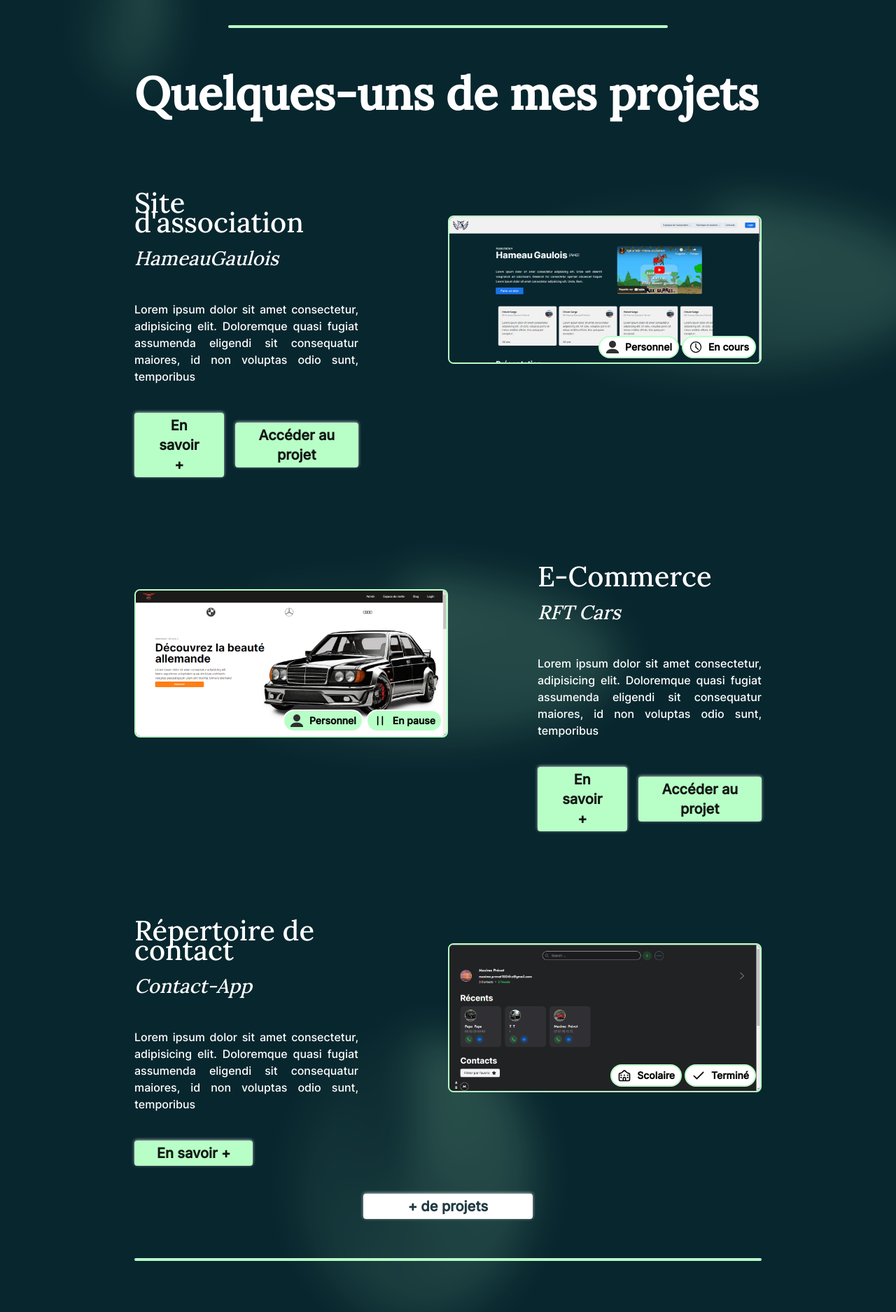
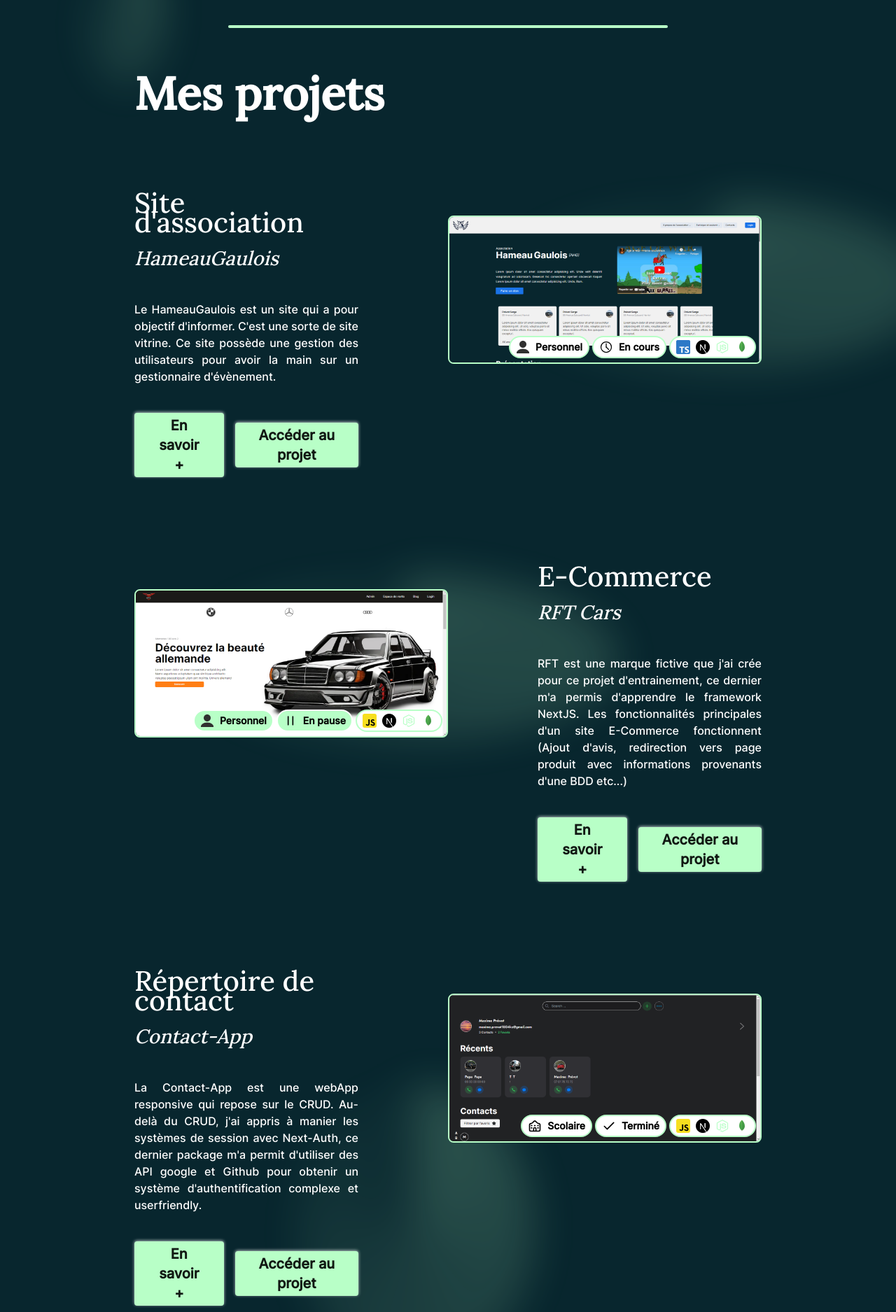
Before and after one commit to Lirido1404/portfolio2024, a React (Create React App) app: page / in a window 1280 px wide. Shown: the part 700-2575 px from the top of the page at 70% size. Built offline with nearby package versions, Linux system fonts and the light colour scheme.

Commit message:
manquepageN2

```diff
--- a/src/Components/Mainlayout.jsx
+++ b/src/Components/Mainlayout.jsx
@@ -198,6 +198,12 @@ function Mainlayout() {
                     className="w-16 h-16"
                     draggable={false}
                   />
+                  <img
+                    src={"/framer-motion.svg"}
+                    alt=""
+                    className="w-16 h-16"
+                    draggable={false}
+                  />
                 </div>
 
                 <div className="h-1 w-8 bg-[#B8FFC7] mt-4 rounded-full barresep1"></div>
@@ -249,7 +255,7 @@ function Mainlayout() {
 
         <div className="mt-10 " id="real">
           <h3 className="text-lg text-white text-center font-bold projetstext">
-            Quelques-uns de mes projets
+            Mes projets
           </h3>
         </div>
 
@@ -267,9 +273,10 @@ function Mainlayout() {
               <div className="">
                 <div className="mt-6 flex justify-center texteReal1">
                   <p className="text-justify text-white">
-                    Lorem ipsum dolor sit amet consectetur, adipisicing elit.
-                    Doloremque quasi fugiat assumenda eligendi sit consequatur
-                    maiores, id non voluptas odio sunt, temporibus
+                    Le HameauGaulois est un site qui a pour objectif d'informer.
+                    C'est une sorte de site vitrine. Ce site possède une gestion
+                    des utilisateurs pour avoir la main sur un gestionnaire
+                    d'évènement.
                   </p>
                 </div>
                 <div className="flex justify-center mt-4 cta1 gap-4 items-center">
@@ -311,6 +318,12 @@ function Mainlayout() {
                     </span>
                     <p className="text-sm font-bold">En cours</p>
                   </div>
+                  <div className="p-2 h-8 border-2 bg-white  border-[#B8FFC7] rounded-full flex items-center gap-2">
+                    <img src={"/typescriptt.png"} className="w-5 h-5" alt="" />
+                    <img src={"/nextjslogoo.png"} className="w-5 h-5" alt="" />
+                    <img src={nodejsicon} className="w-5 h-5" alt="" />
+                    <img src={"/mongoodb.svg"} className="w-5 h-5" alt="" />
+                  </div>
                 </div>
               </div>
             </div>
@@ -340,6 +353,12 @@ function Mainlayout() {
                     </span>
                     <p className="text-sm font-bold">En pause</p>
                   </div>
+                  <div className="p-2 h-8 border-2 bg-white  border-[#B8FFC7] rounded-full flex items-center gap-2">
+                    <img src={javascriptlogo} className="w-5 h-5" alt="" />
+                    <img src={"/nextjslogoo.png"} className="w-5 h-5" alt="" />
+                    <img src={nodejsicon} className="w-5 h-5" alt="" />
+                    <img src={"/mongoodb.svg"} className="w-5 h-5" alt="" />
+                  </div>
                 </div>
               </div>
             </div>
@@ -355,9 +374,11 @@ function Mainlayout() {
               <div className="">
                 <div className="mt-6 flex justify-center texteReal1">
                   <p className="text-justify text-white">
-                    Lorem ipsum dolor sit amet consectetur, adipisicing elit.
-                    Doloremque quasi fugiat assumenda eligendi sit consequatur
-                    maiores, id non voluptas odio sunt, temporibus
+                    RFT est une marque fictive que j'ai crée pour ce projet
+                    d'entrainement, ce dernier m'a permis d'apprendre le
+                    framework NextJS. Les fonctionnalités principales d'un site
+                    E-Commerce fonctionnent (Ajout d'avis, redirection vers page
+                    produit avec informations provenants d'une BDD etc...)
                   </p>
                 </div>
                 <div className="flex justify-center mt-4 cta1 gap-4 items-center">
@@ -368,7 +389,7 @@ function Mainlayout() {
                       </p>
                     </button>
                   </Link>
-                  <Link to="https://hameau-gaulois.vercel.app/" target="blank">
+                  <Link to="https://rft-2.vercel.app/" target="blank">
                     <button className="bg-[#B8FFC7] px-8 py-1  rounded border-1 border-[#EDEDED] btncta">
                       <p className="text-xl font-bold opacity-90 ">
                         Accéder au projet
@@ -395,16 +416,28 @@ function Mainlayout() {
               <div className="">
                 <div className="mt-6 flex justify-center texteReal1">
                   <p className="text-justify text-white">
-                    Lorem ipsum dolor sit amet consectetur, adipisicing elit.
-                    Doloremque quasi fugiat assumenda eligendi sit consequatur
-                    maiores, id non voluptas odio sunt, temporibus
+                    La Contact-App est une webApp responsive qui repose sur le
+                    CRUD. Au-delà du CRUD, j'ai appris à manier les systèmes de
+                    session avec Next-Auth, ce dernier package m'a permit
+                    d'utiliser des API google et Github pour obtenir un système
+                    d'authentification complexe et userfriendly.
                   </p>
                 </div>
-                <div className="flex justify-center mt-4 cta1">
-                  <Link to="/Webdocumentaire">
+                <div className="flex justify-center mt-4 cta1 gap-4 items-center">
+                  <Link to="/Digi4All">
                     <button className="bg-[#B8FFC7] px-8 py-1  rounded border-1 border-[#EDEDED] btncta">
                       <p className="text-xl font-bold opacity-90 ">
                         En savoir +
+                      </p>
+                    </button>
+                  </Link>
+                  <Link
+                    to="https://contact-app-ivory-rho.vercel.app/"
+                    target="blank"
+                  >
+                    <button className="bg-[#B8FFC7] px-8 py-1  rounded border-1 border-[#EDEDED] btncta">
+                      <p className="text-xl font-bold opacity-90 ">
+                        Accéder au projet
                       </p>
                     </button>
                   </Link>
@@ -431,6 +464,12 @@ function Mainlayout() {
                       <img src={"/checkk.svg"} className="w-5 h-5" alt="" />
                     </span>
                     <p className="text-sm font-bold">Terminé</p>
+                  </div>
+                  <div className="p-2 h-8 border-2 bg-white  border-[#B8FFC7] rounded-full flex items-center gap-2">
+                    <img src={javascriptlogo} className="w-5 h-5" alt="" />
+                    <img src={"/nextjslogoo.png"} className="w-5 h-5" alt="" />
+                    <img src={nodejsicon} className="w-5 h-5" alt="" />
+                    <img src={"/mongoodb.svg"} className="w-5 h-5" alt="" />
                   </div>
                 </div>
               </div>
@@ -487,6 +526,15 @@ function Mainlayout() {
                           </span>
                           <p className="text-sm font-bold">Terminé</p>
                         </div>
+                        <div className="p-2 h-8 border-2 bg-white  border-[#B8FFC7] rounded-full flex items-center gap-2">
+                          <img
+                            src={javascriptlogo}
+                            className="w-5 h-5"
+                            alt=""
+                          />
+                          <img src={reactlogo} className="w-5 h-5" alt="" />
+                          <img src={'/threejss.png'} className="w-5 h-5" alt="" />
+                        </div>
                       </div>
                     </div>
                   </div>
@@ -502,17 +550,30 @@ function Mainlayout() {
                     <div className="">
                       <div className="mt-6 flex justify-center texteReal1">
                         <p className="text-justify text-white">
-                          Lorem ipsum dolor sit amet consectetur, adipisicing
-                          elit. Doloremque quasi fugiat assumenda eligendi sit
-                          consequatur maiores, id non voluptas odio sunt,
-                          temporibus
+                          Ce site web est lié à une API publique qui permet de
+                          récolter des données sur le Covid-19. A partir de ces
+                          données, je crée des graphs en utilisants des
+                          librairies de création de graphs, et j'utilise des
+                          mathématiques pour en tirer certaines conclusions /
+                          constats. J'ai aussi pu essayer de faire de la 3D avec
+                          Three.js
                         </p>
                       </div>
-                      <div className="flex justify-center mt-4 cta1">
-                        <Link to="/CovidTracker">
+                      <div className="flex justify-center mt-4 cta1 gap-4 items-center">
+                        <Link to="/Digi4All">
                           <button className="bg-[#B8FFC7] px-8 py-1  rounded border-1 border-[#EDEDED] btncta">
                             <p className="text-xl font-bold opacity-90 ">
                               En savoir +
+                            </p>
+                          </button>
+                        </Link>
+                        <Link
+                          to="https://shiny-alpaca-e24526.netlify.app/"
+                          target="blank"
+                        >
+                          <button className="bg-[#B8FFC7] px-8 py-1  rounded border-1 border-[#EDEDED] btncta">
+                            <p className="text-xl font-bold opacity-90 ">
+                              Accéder au projet
                             </p>
                           </button>
                         </Link>
@@ -538,17 +599,29 @@ function Mainlayout() {
                     <div className="">
                       <div className="mt-6 flex justify-center texteReal1">
                         <p className="text-justify text-white">
-                          Lorem ipsum dolor sit amet consectetur, adipisicing
-                          elit. Doloremque quasi fugiat assumenda eligendi sit
-                          consequatur maiores, id non voluptas odio sunt,
-                          temporibus
+                          Ce webdocumentaire a pour but d'être dynamique afin
+                          d'immerger le visiteur. J'ai alors crée plusieurs
+                          systèmes de mini-jeux pour rendre l'expérience
+                          interactive. L'immersion est basé sur un système de
+                          swipe au fil de l'experience et d'attribution de
+                          score.
                         </p>
                       </div>
-                      <div className="flex justify-center mt-4 cta1">
-                        <Link to="/Webdocumentaire">
+                      <div className="flex justify-center mt-4 cta1 gap-4 items-center">
+                        <Link to="/Digi4All">
                           <button className="bg-[#B8FFC7] px-8 py-1  rounded border-1 border-[#EDEDED] btncta">
                             <p className="text-xl font-bold opacity-90 ">
                               En savoir +
+                            </p>
+                          </button>
+                        </Link>
+                        <Link
+                          to="https://magical-sopapillas-4fc9b2.netlify.app/"
+                          target="blank"
+                        >
+                          <button className="bg-[#B8FFC7] px-8 py-1  rounded border-1 border-[#EDEDED] btncta">
+                            <p className="text-xl font-bold opacity-90 ">
+                              Accéder au projet
                             </p>
                           </button>
                         </Link>
@@ -583,6 +656,14 @@ function Mainlayout() {
                             />
                           </span>
                           <p className="text-sm font-bold">Terminé</p>
+                        </div>
+                        <div className="p-2 h-8 border-2 bg-white  border-[#B8FFC7] rounded-full flex items-center gap-2">
+                          <img
+                            src={javascriptlogo}
+                            className="w-5 h-5"
+                            alt=""
+                          />
+                          <img src={reactlogo} className="w-5 h-5" alt="" />
                         </div>
                       </div>
                     </div>
```
Also changed, not shown: public/framer-motion.svg (added), public/threejss.png (added).
